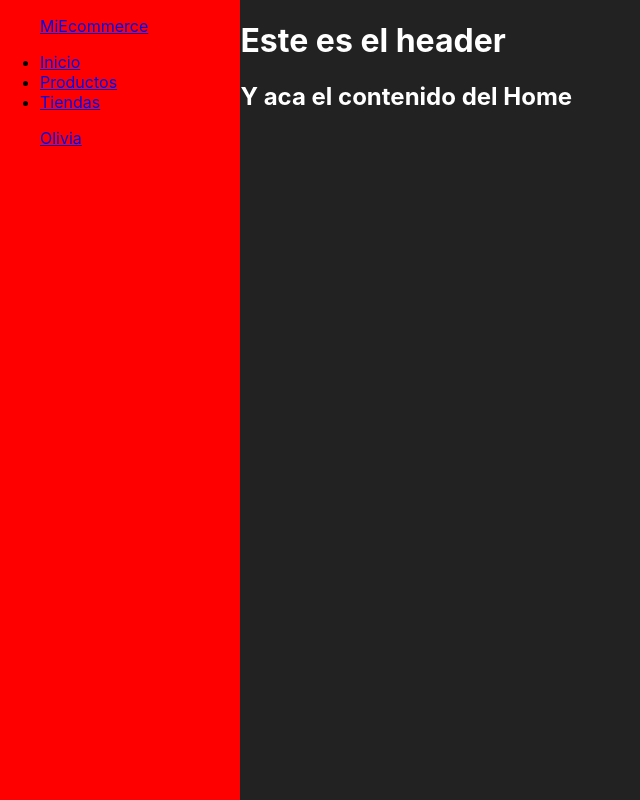
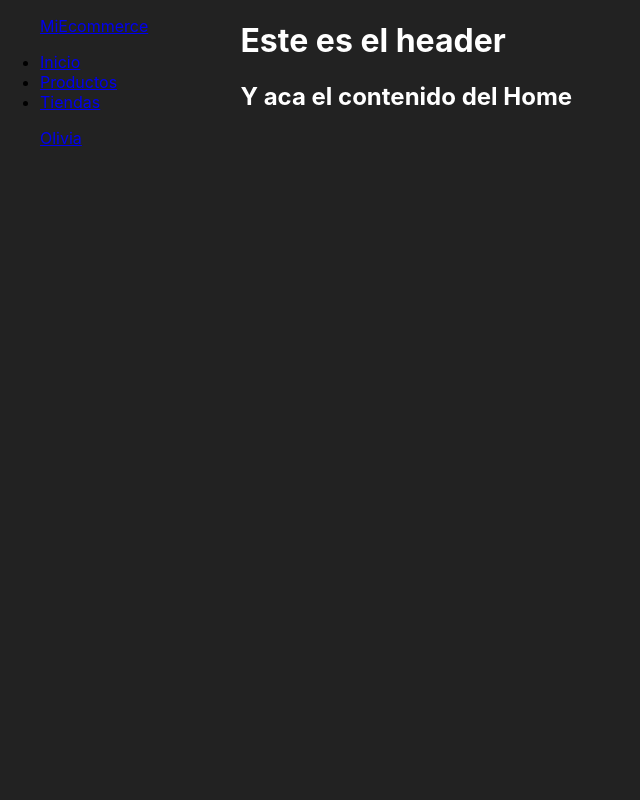
Before and after one commit to FranRSantander/miEcommerce-equipo4-React, a React (Create React App) app: page / in a window 1280 px wide. Shown: the whole page, without its empty margins (0-640 px from the left). Built offline with nearby package versions, Linux system fonts and the light colour scheme.

Commit message:
background-color negro  en css del SideBar

```diff
--- a/src/components/SideBar/SideBar.css
+++ b/src/components/SideBar/SideBar.css
@@ -3,7 +3,7 @@
     height: 100vh;
     position: absolute;
     left: -296px;
-    background-color: red;
+    background-color: #222222;
 }
 @media (min-width: 1024px){
     .sideBar{
```
